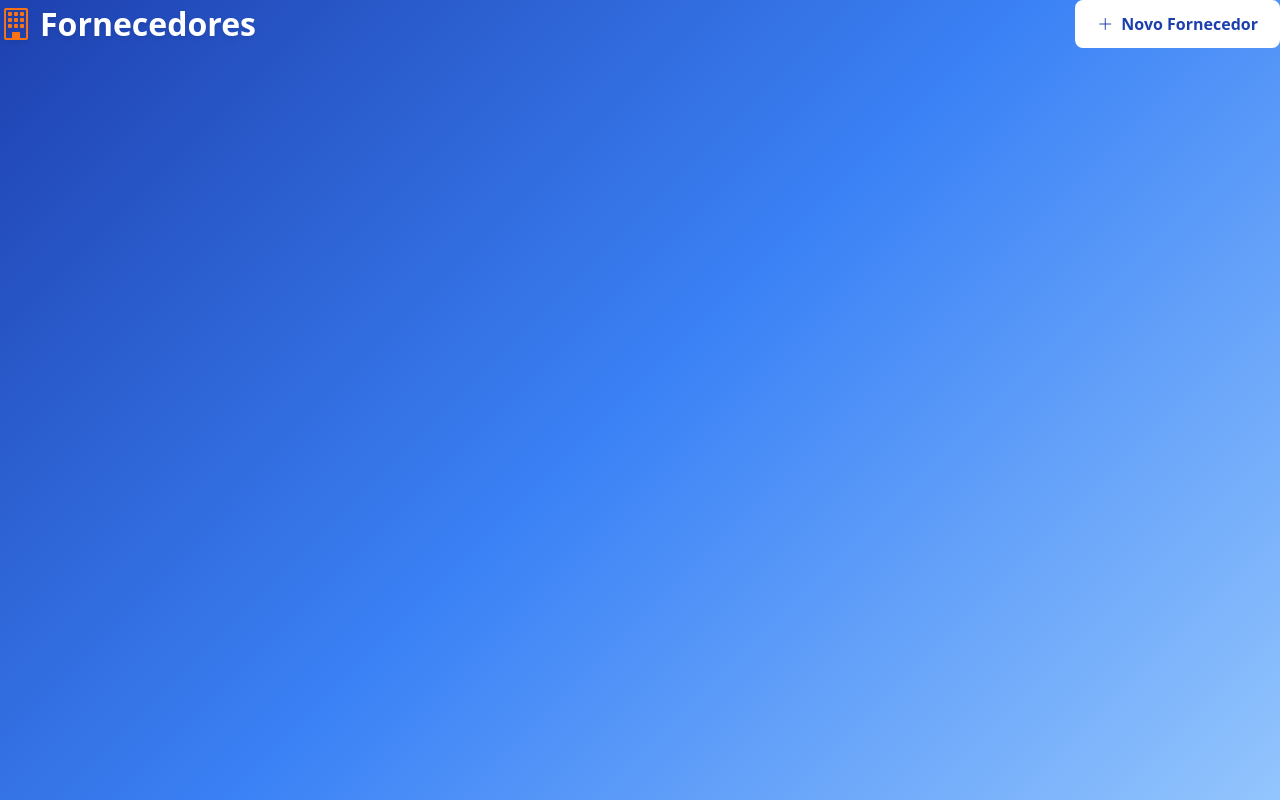
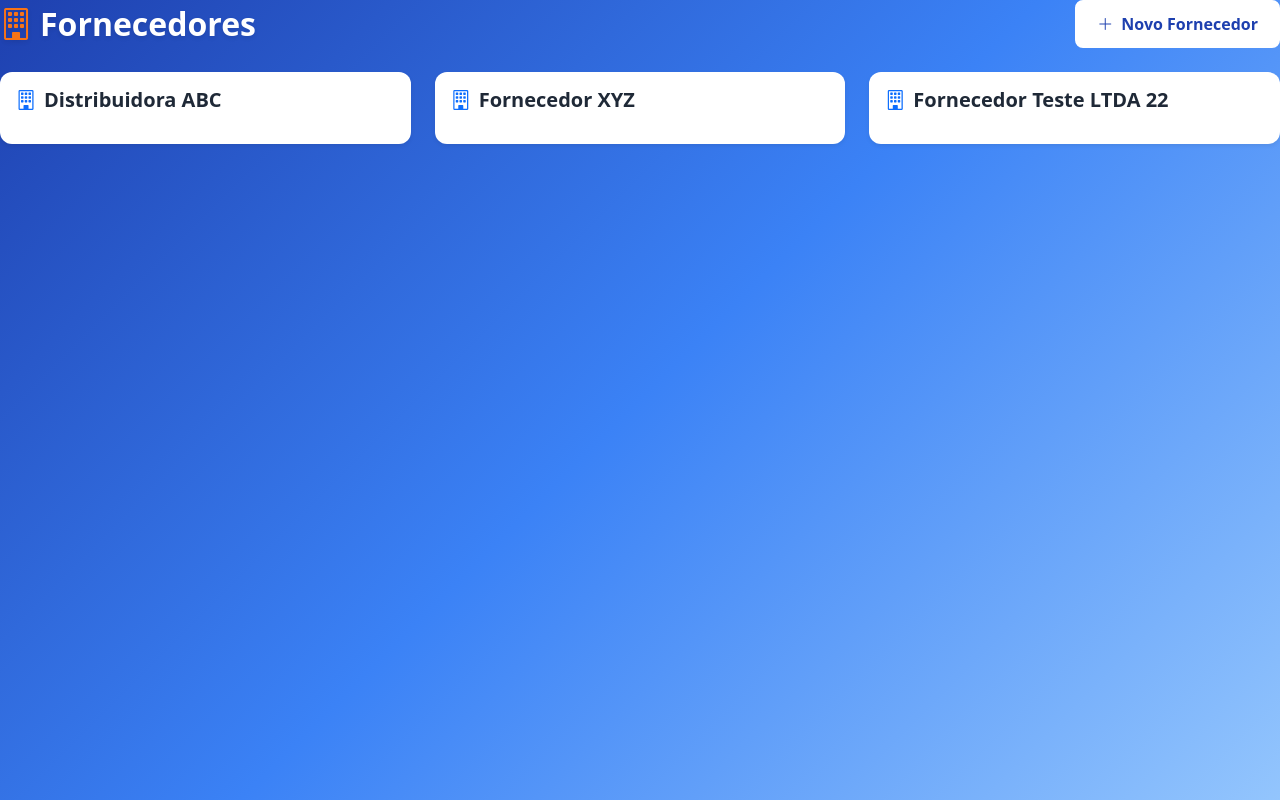
Before and after one commit to kelsonvictr/sistema-gestao-front-turma-05, a React (Vite) app: page / in a window 1280 px wide. Built offline with nearby package versions, Linux system fonts and the light colour scheme; data requests are answered from the project's data file.

Commit message:
feat: enhance Fornecedores component with card layout for displaying suppliers

```diff
--- a/src/pages/Fornecedores.jsx
+++ b/src/pages/Fornecedores.jsx
@@ -1,6 +1,6 @@
 import axios from 'axios'
 import React, { useEffect, useState } from 'react'
-import { Button } from 'react-bootstrap'
+import { Button, Card, Col, Row } from 'react-bootstrap'
 
 const Fornecedores = () => {
 
@@ -30,6 +30,28 @@ const Fornecedores = () => {
             </Button>
         </div>
 
+        <Row className="g-4">
+            {
+                fornecedores.map(fornecedor => (
+                    <Col md={6} lg={4} key={fornecedor.id}>
+                        <Card className="h-100 shadow-sm  border-0">
+                            <Card.Body>
+                                <Card.Title>
+                                    <i className="bi bi-building text-primary me-2"></i>
+                                    {fornecedor.nome}
+                                </Card.Title>
+                                <p>
+
+                                </p>
+                            </Card.Body>
+                        </Card>
+                    </Col>
+                ))
+            }
+        </Row>
+
+
+
     </div>
   )
 }
```
